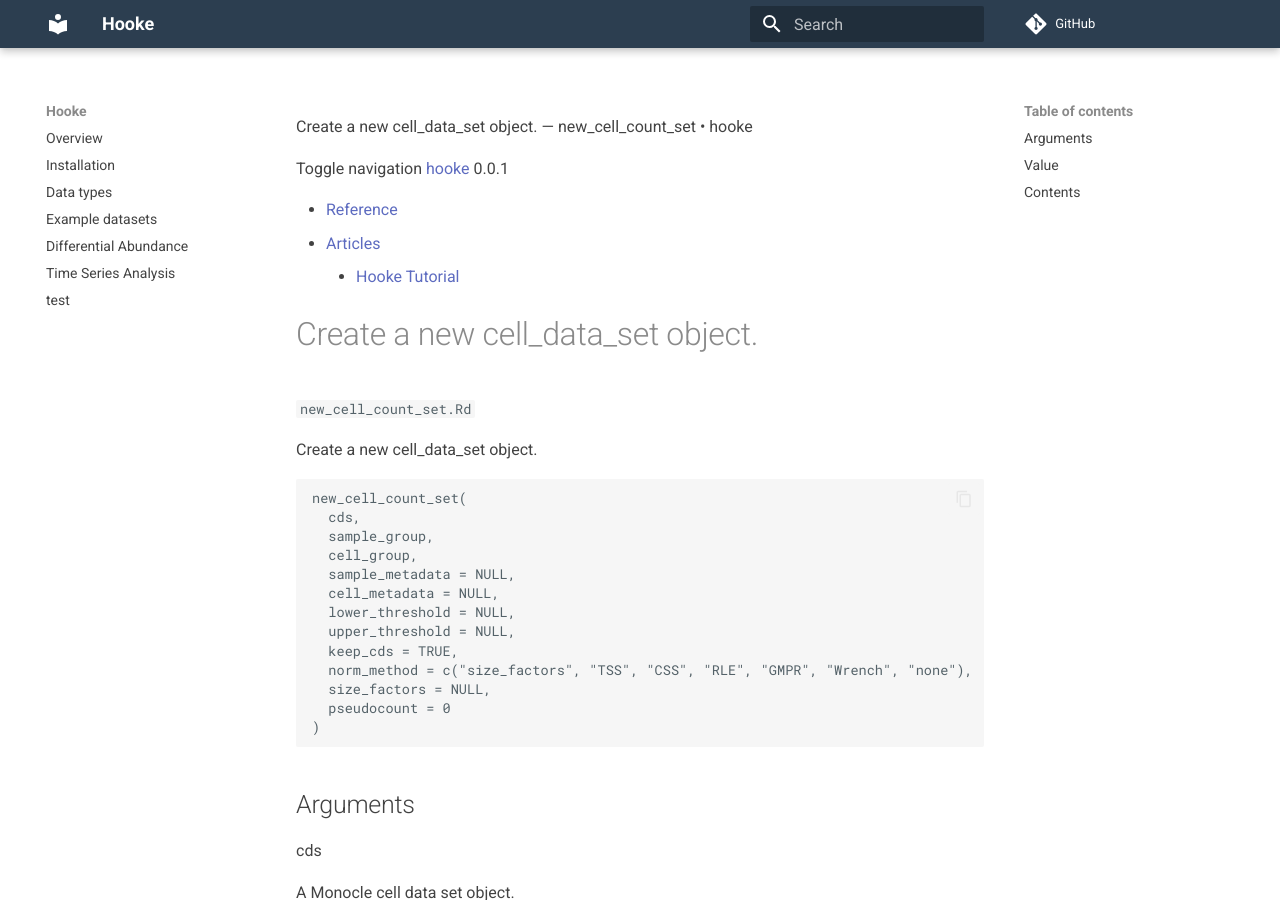
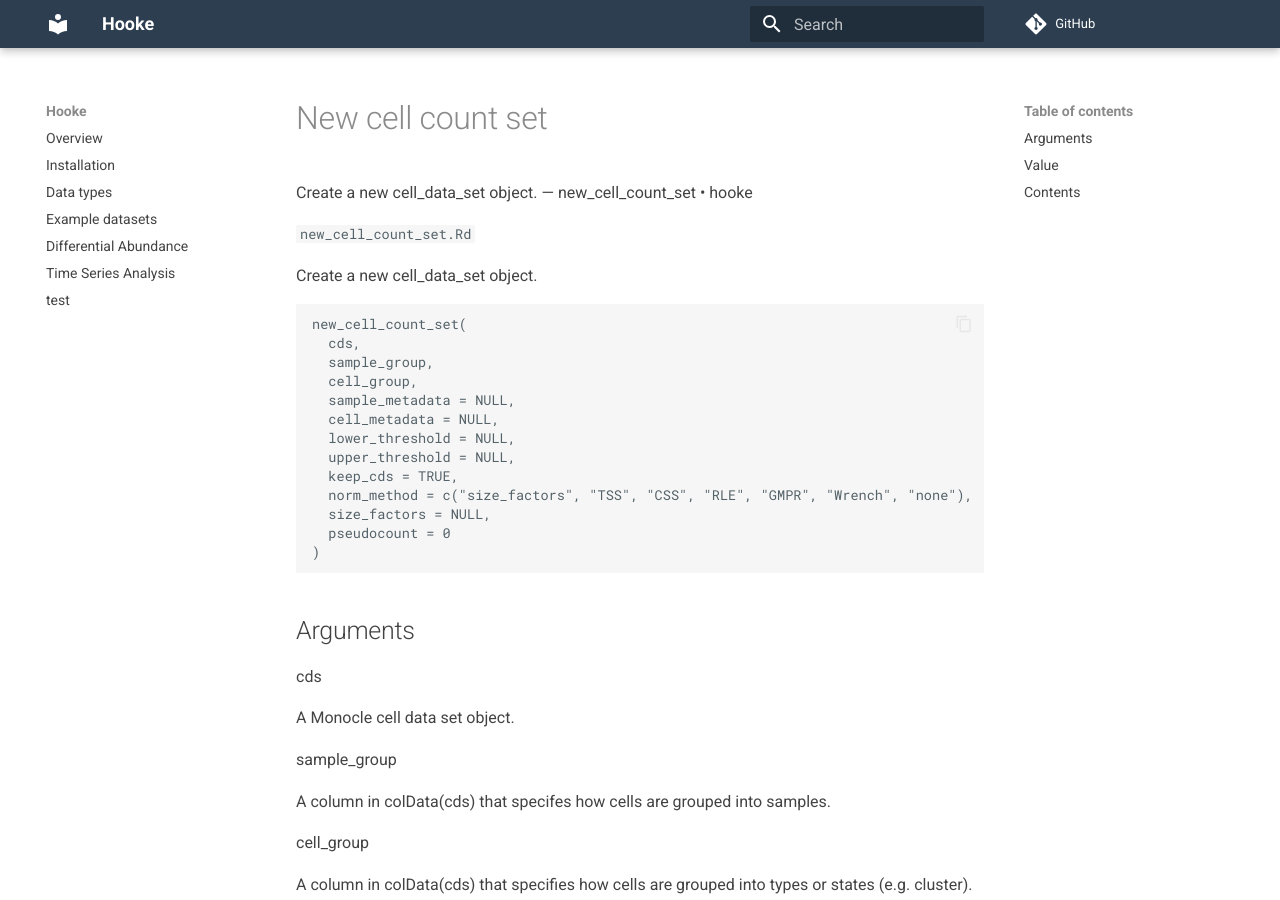
Before and after one commit to cole-trapnell-lab/hooke, an MkDocs documentation site: the page built from docs/reference/new_cell_count_set.md, in a window 1280 px wide and 900 px high. Built offline with MkDocs 1.6.1 and Material for MkDocs 9.7.7, drawn with Linux system fonts in a browser that asks for light colours; comment, search, counter and statistics services are not loaded.

Commit message:
make ref folder

```diff
--- a/docs/new_cell_count_set.md
+++ b/docs/reference/new_cell_count_set.md
@@ -1,13 +1,4 @@
 Create a new cell\_data\_set object. — new\_cell\_count\_set • hooke
-
-Toggle navigation [hooke](../index.html) 0.0.1
-
-*   [Reference](../reference/index.html)
-*   [Articles](#)
-    *   [Hooke Tutorial](../articles/hooke_tutorial.html)
-
-Create a new cell\_data\_set object.
-====================================
 
 `new_cell_count_set.Rd`
 
```
Also changed, not shown: docs/reference/new_cell_count_model.md (renamed from docs/new_cell_count_model.md).
